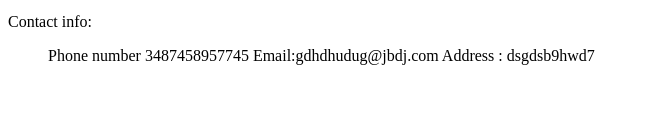
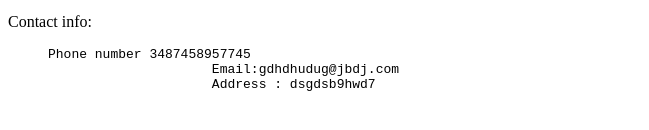
Before and after one commit to AakritiA04/Html-practice, a plain HTML site: page Project3.html/index.html in a window 1280 px wide. Shown: the part 608-738 px from the top of the page, without its empty margins (0-649 px from the left). Drawn offline with Linux system fonts and the light colour scheme.

Commit message:
new practice delete later

```diff
--- a/Project3.html/index.html
+++ b/Project3.html/index.html
@@ -23,10 +23,10 @@
     </main>
     <footer>
         <p>Contact info:
-            <ul>Phone number 3487458957745
-                Email:gdhdhudug@jbdj.com
-                Address : dsgdsb9hwd7
-
+            <ul><pre>Phone number 3487458957745
+                     Email:gdhdhudug@jbdj.com
+                     Address : dsgdsb9hwd7
+        </pre>
             </ul>
         </p>
     </footer>
```
